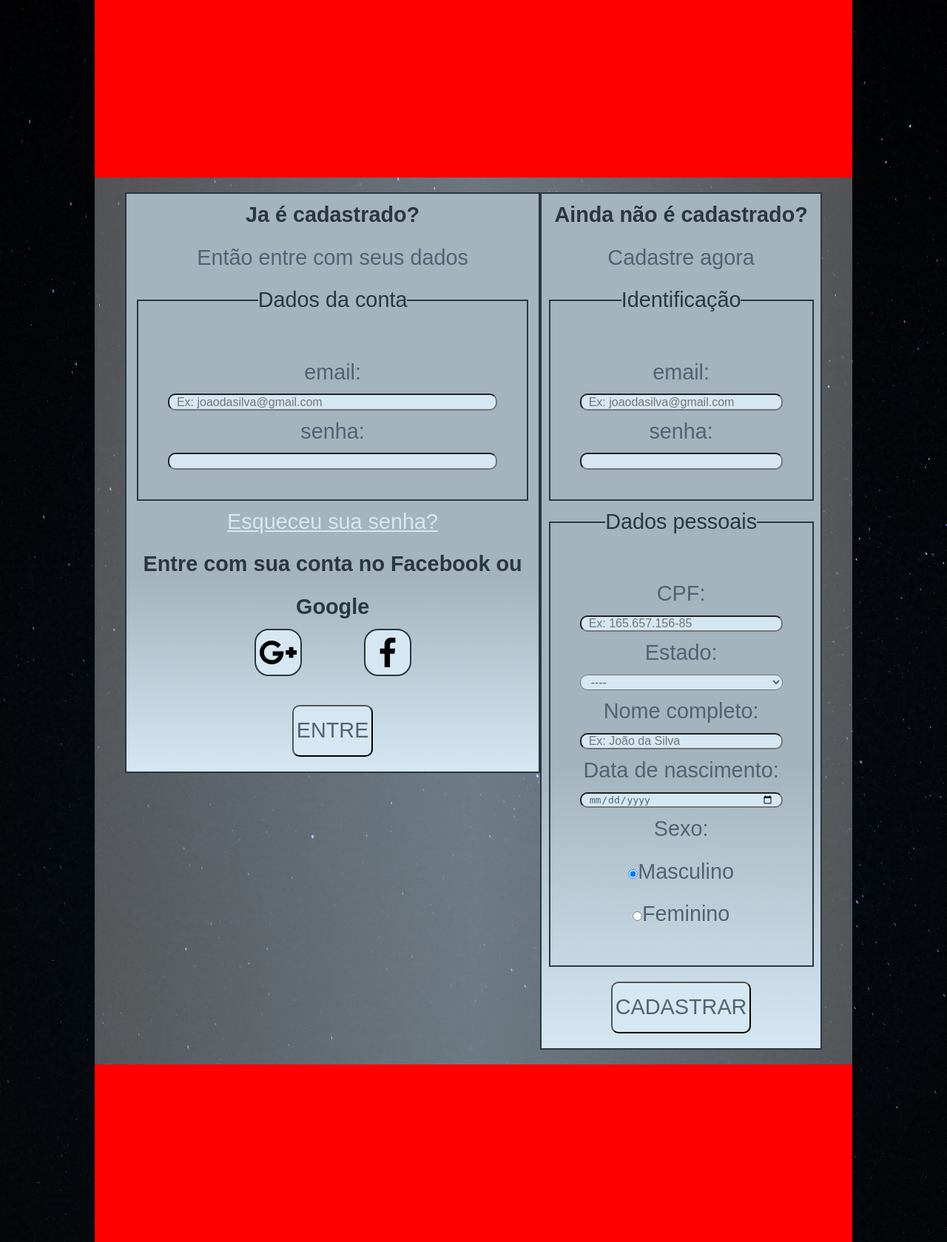
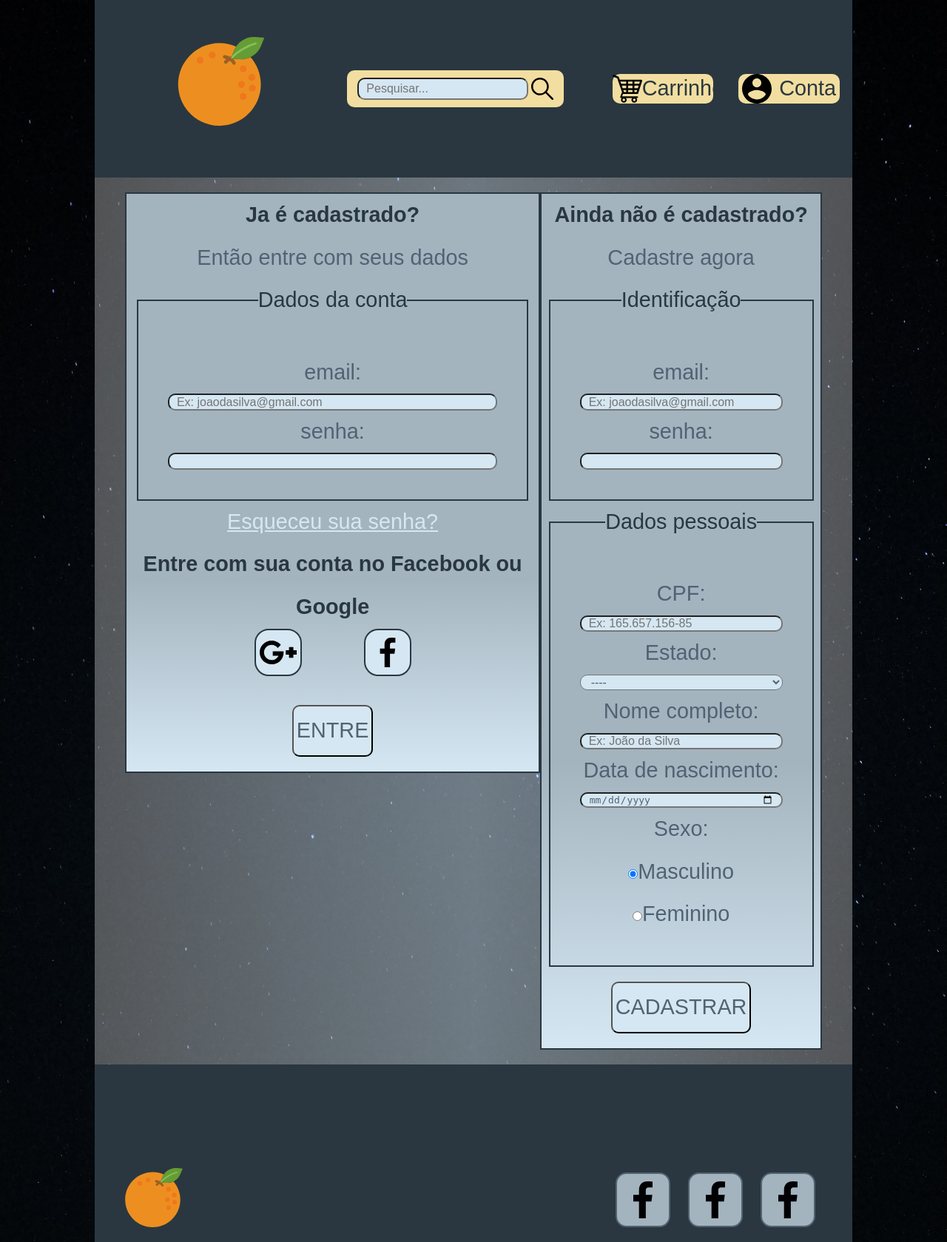
Before and after one commit to JoabBragantin/site_do_povao, a PHP site: page / in a window 1280 px wide. Shown: the whole page at 74% size. Run offline with PHP 8.4, Linux system fonts and the light colour scheme; some web fonts are replaced.

Commit message:
Header e Footer adicionados

```diff
--- a/Formulário/CSS/style.css
+++ b/Formulário/CSS/style.css
@@ -41,7 +41,7 @@ fieldset {
     border: 2px solid var(--cor2);}
 legend, h1, strong{color: var(--cor2);}
 form {text-align: center; width: 95%;}
-fieldset, p, h1, a, button, img {animation-name: var(--name);
+fieldset, p, h1, a, button, .icons {animation-name: var(--name);
     animation-delay: 0s;
     animation-duration: 2s}
 .icons{
@@ -73,7 +73,46 @@ body{
 
 #main header {
     grid-area: header;
-    background-color: red;}
+    display: grid;
+    grid-template-columns: 1fr 1fr 1fr;
+    justify-content: space-around;
+    align-items: center;
+    background-color: var(--cor2);}
+.logo {
+    grid-column: 1;
+    width: 120px;}
+#main header a {animation: none;}
+#main header div.search {
+    grid-column: 2;
+    display: flex;
+    justify-content: space-evenly;
+    background-color: var(--cor5);
+    padding: 10px;
+    height: 30px;
+    width: 80%;
+    border-radius: 10px;}
+.search a {display: contents;}
+
+#menuHeader {
+    grid-column: 3;
+    display: flex;
+    justify-content: space-around;
+    width: 100%;
+    height: 40px;}
+#menuHeader .iconHeader {
+    background-color: var(--cor5);
+    display: flex;
+    justify-content: space-around;
+    align-items: center;
+    width: 40%;
+    border-radius: 10px;}
+#menuHeader a {
+    display: contents;
+    text-decoration: none;
+    color: var(--cor2);}
+#menuHeader .iconHeader:hover {background-color: var(--cor4)}
+#menuHeader img {width: 40px;}
+
 
 /*Article*/
 
@@ -101,12 +140,27 @@ body{
 
 #main footer {
     grid-area: footer;
-    background-color: red;}
-
+    display: flex;
+    align-items:flex-end;
+    justify-content: space-between;
+    padding: 0 40px;
+    background-color: var(--cor2);}
+#main footer a {animation: none;}
+.footer {width: 80px;}
+.Social {
+    width: 50px;
+    border: 2px solid var(--cor1);
+    border-radius: 20%;
+    padding: 10px;
+    margin: 0 10px;
+    background-color: var(--cor3);}
+.Social:hover {background-color: var(--cor4);}
 
 /*Modo resposivo*/
 
 @media (max-width:1150px){
+    div.search input {width: 100px;}
+    #menuHeader .iconHeader{width: 150px; margin: 0 10px;}
     #main article {
         display: flex;
         flex-direction: column;
@@ -128,7 +182,11 @@ body{
 @media (max-width: 750px){
 
     @keyframes transition{to {transform: none;}}
-    #main {width: 100%;}
+    #main {width:fit-content;}
+    #main header {display: flex; flex-direction: column;}
+    .logo{display: none;}
+    #main header div.search {padding: 4px;}
+    #main header div.search input {width: 200px; height: 25px;}
     #main article #coluna2 form {
         display:flex;
         flex-direction: column;}
@@ -137,6 +195,9 @@ body{
     fieldset {padding: 10px 0;}
     form {padding: 0;}
     input, select{max-width: 50%; align-self: center;}
+    footer div {display: flex;}
+    .Social{display: block;}
+
 }
 @media (max-width: 400px){
     #main article {padding: 2px;}
--- a/Formulário/index.html
+++ b/Formulário/index.html
@@ -12,7 +12,17 @@
 <body>
 
     <section id="main">
-        <header></header>
+        <header>
+            <a href="#"><img class="logo" src="/Formulário/SVG/logo.svg" alt="logo"></a>
+            <div class="search">
+                <input type="text" placeholder="Pesquisar...">
+                <a href="#"><img src="/Formulário/SVG/lupa.svg" alt="Lupa"></a>
+            </div>
+            <nav id="menuHeader">
+                <a href="#"><div class="iconHeader"><img src="/Formulário/SVG/Carrinho.svg" alt="Carrinho">Carrinho</div></a>
+                <a href="#"><div class="iconHeader"><img src="/Formulário/SVG/Conta.svg" alt="Conta">Conta</div></a></nav>
+
+        </header>
         <article>
 
              <!------------------------------Coluna 1----------------------------------->
@@ -102,6 +112,12 @@
             </div>
         </article>
         <footer>
+            <a href="#"><img class="logo footer" src="/Formulário/SVG/logo.svg" alt="logo"></a>
+            <div>
+                <a href="#"><img class="logo Social" src="/Formulário/SVG/Facebook.svg" alt="Redes Sociais"></a>
+                <a href="#"><img class="logo Social" src="/Formulário/SVG/Facebook.svg" alt="Redes Sociais"></a>
+                <a href="#"><img class="logo Social" src="/Formulário/SVG/Facebook.svg" alt="Redes Sociais"></a>
+            </div>
         </footer>
     </section>
 </body>
```
Also changed, not shown: Formulário/SVG/Carrinho.svg (added), Formulário/SVG/Conta.svg (added), Formulário/SVG/logo.svg (added), Formulário/SVG/lupa.svg (added).
